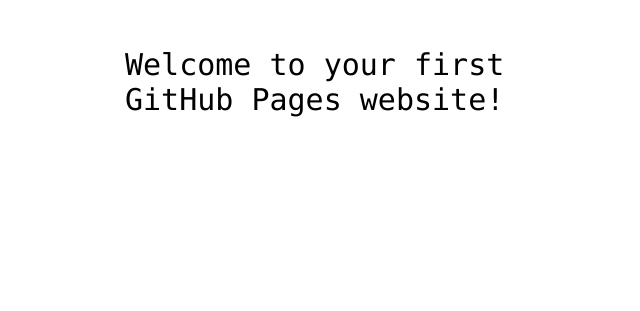
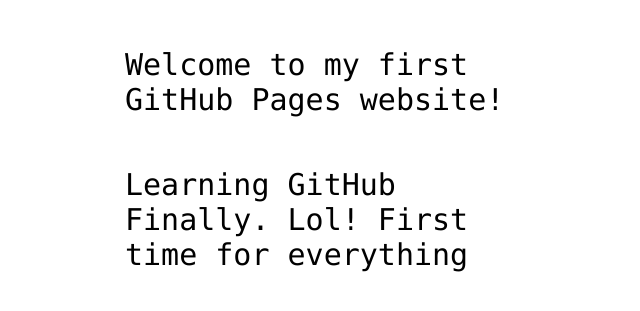
Before and after one commit to st0rmshadow/hello-world, a plain HTML site: page index.html in a window 1280 px wide. Shown: the part 341-652 px from the top of the page, without its empty margins (315-955 px from the left). Drawn offline with Linux system fonts and the light colour scheme.

Commit message:
Updating

```diff
--- a/index.html
+++ b/index.html
@@ -3,7 +3,7 @@
 <html>
 <head>
   <meta http-equiv="Content-Type" content="text/html; charset=utf-8"/>
-  <title>my-first-website</title>
+  <title>my-first-github-website</title>
   <LINK href="styles.css" rel="stylesheet" type="text/css">
 </head>
 
@@ -12,7 +12,8 @@
 <img src="https://octodex.github.com/images/daftpunktocat-thomas.gif" id="octocat" alt="octocat-gif" />
 
 <!-- Change this code here by copy and pasting your template on line 15 -->
-<p>Welcome to your first GitHub Pages website!</p>
+<p>Welcome to my first GitHub Pages website!</p>
+<p>Learning GitHub Finally.   Lol!  First time for everything </p>
 
 </body>
 </html>
```
